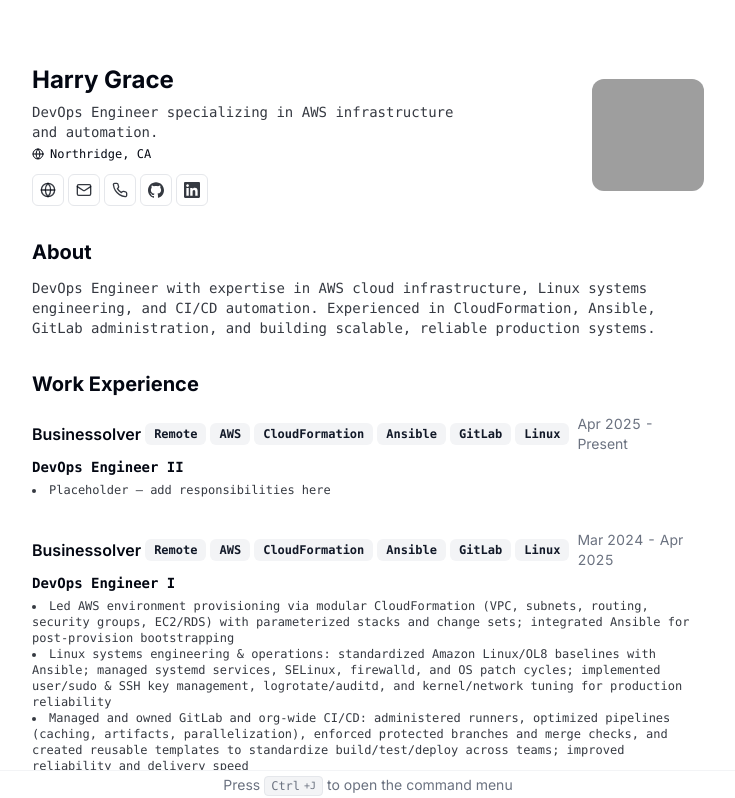
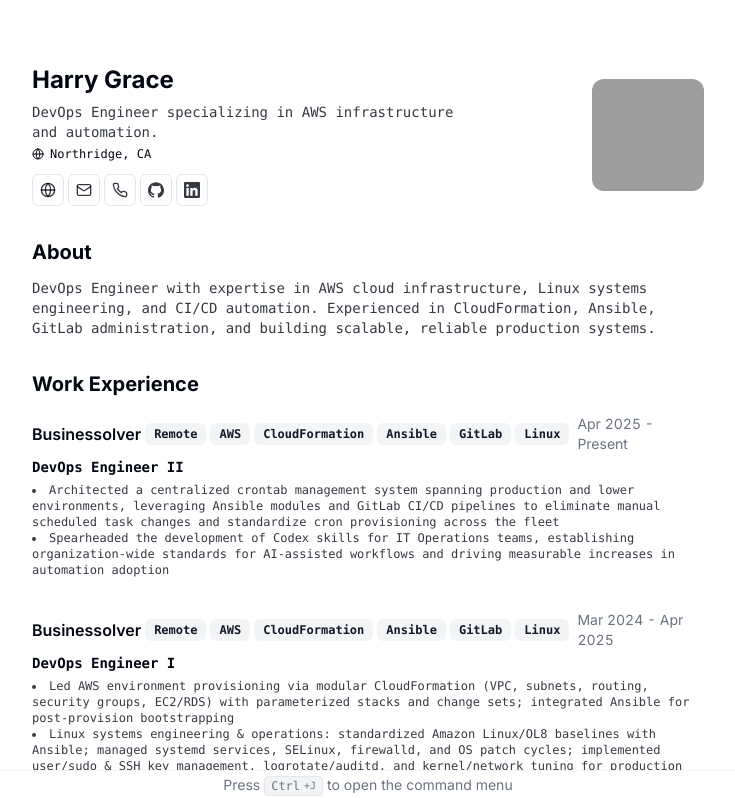
Before and after one commit to hagrace4/resume, a Next.js app: page / in a window 1280 px wide. Shown: the top 798 px of the page, without its empty margins (272-1007 px from the left). Built offline with nearby package versions, Linux system fonts and the light colour scheme; grey boxes are pictures that could not be loaded.

Commit message:
add  new tasks to DevOps Engineer II role

```diff
--- a/src/data/resume-data.tsx
+++ b/src/data/resume-data.tsx
@@ -56,7 +56,17 @@ export const RESUME_DATA: ResumeData = {
       description: (
         <>
           <ul className="list-inside list-disc">
-            <li>Placeholder — add responsibilities here</li>
+            <li>
+              Architected a centralized crontab management system spanning
+              production and lower environments, leveraging Ansible modules and
+              GitLab CI/CD pipelines to eliminate manual scheduled task changes
+              and standardize cron provisioning across the fleet
+            </li>
+            <li>
+              Spearheaded the development of Codex skills for IT Operations
+              teams, establishing organization-wide standards for AI-assisted
+              workflows and driving measurable increases in automation adoption
+            </li>
           </ul>
         </>
       ),
```
